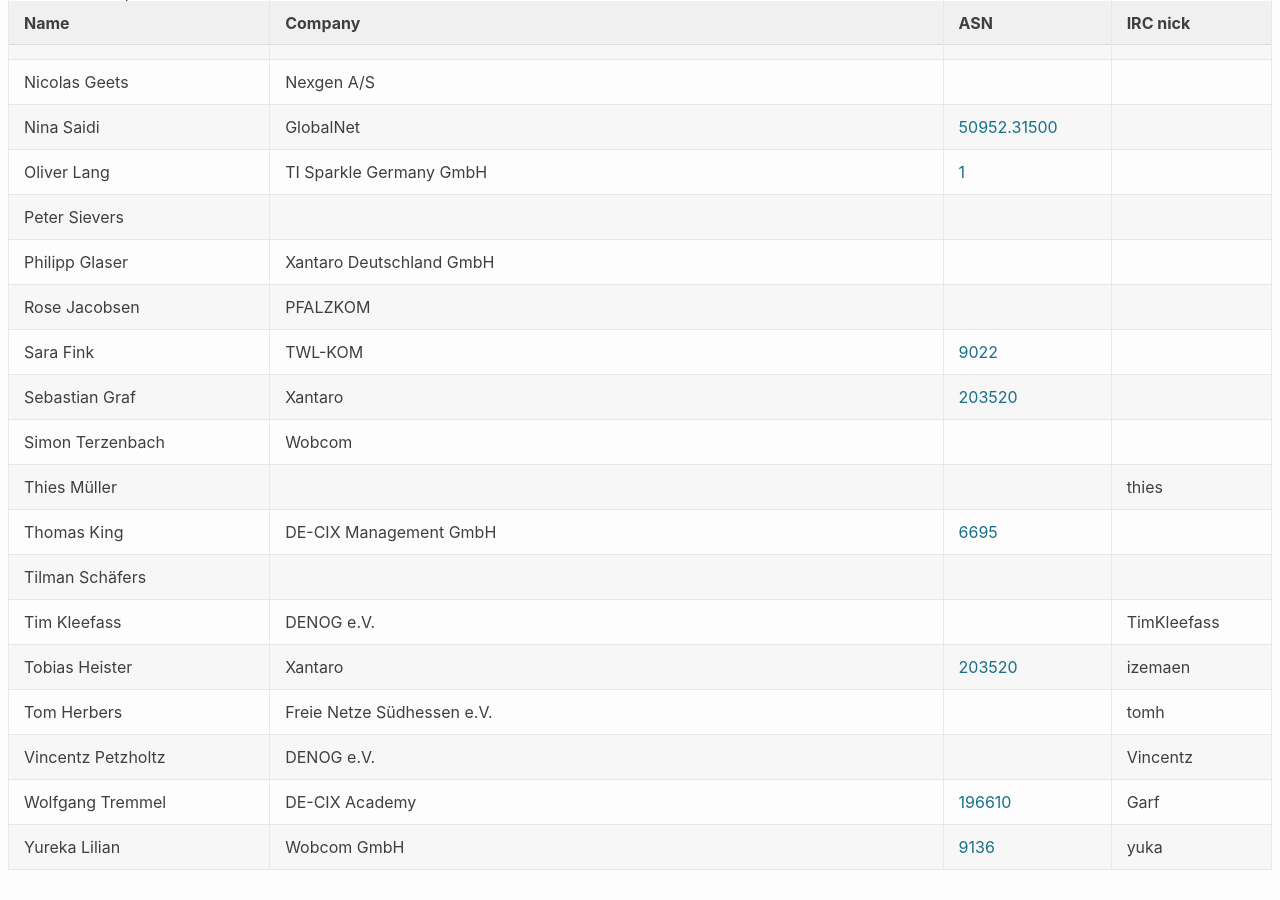
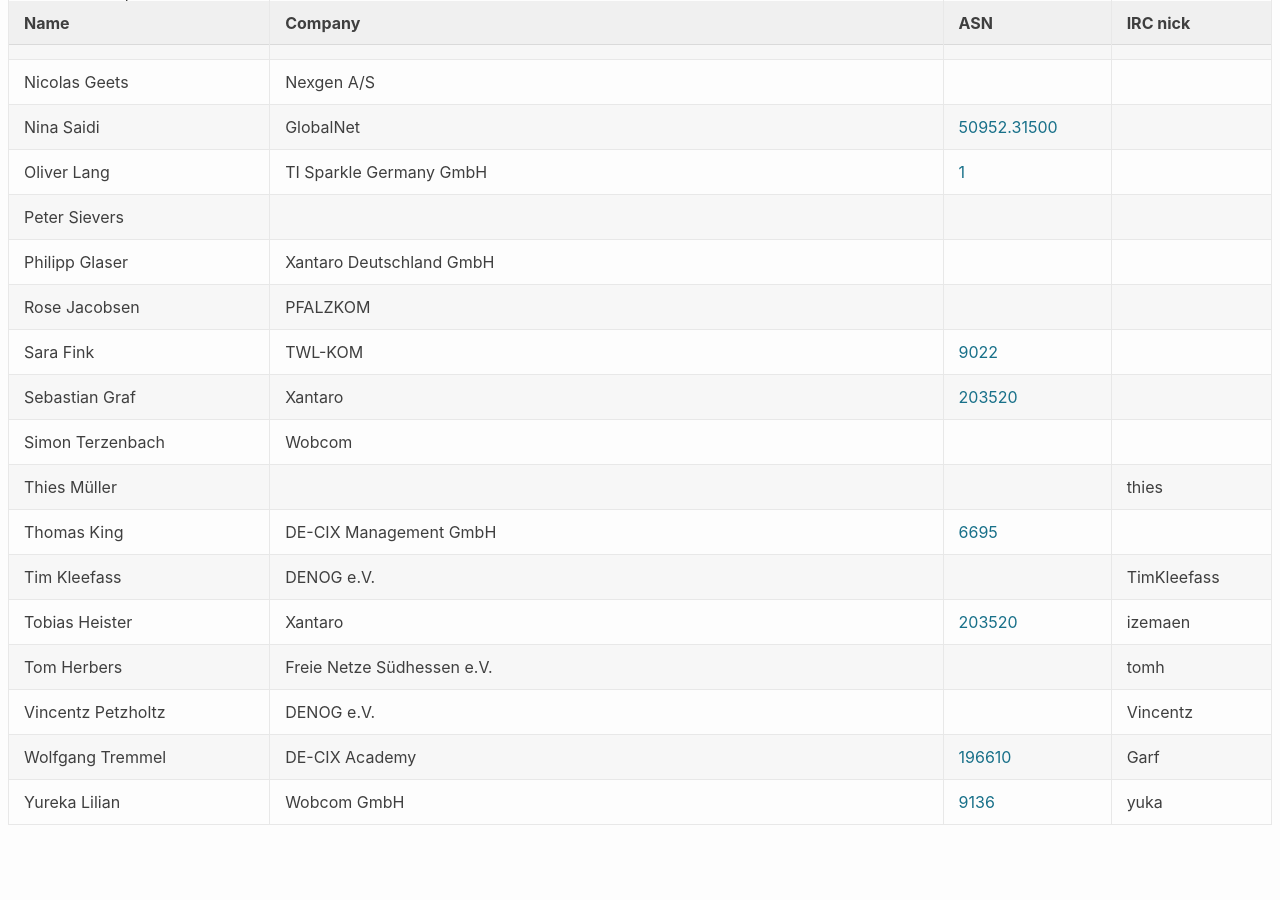
Before and after one commit to denog/pretix-attendeelist, a Jekyll site: the page built from denogmeetup24-01/index.markdown, in a window 1280 px wide and 900 px high, scrolled down 1344 px. Built offline with Jekyll 4.4.1, drawn with Linux system fonts in a browser that asks for light colours; after the commit the page ends 2199 px from its top, so only the background shows below that.

Commit message:
Latest data: Wed Feb  7 17:10:18 UTC 2024

```diff
--- a/_data/attendees_denogmeetup24-01.json
+++ b/_data/attendees_denogmeetup24-01.json
@@ -246,12 +246,6 @@
     "asn": "6695"
   },
   {
-    "name": "Tilman Schäfers",
-    "company": null,
-    "irc": null,
-    "asn": null
-  },
-  {
     "name": "Tim Kleefass",
     "company": "DENOG e.V.",
     "irc": "TimKleefass",
```
